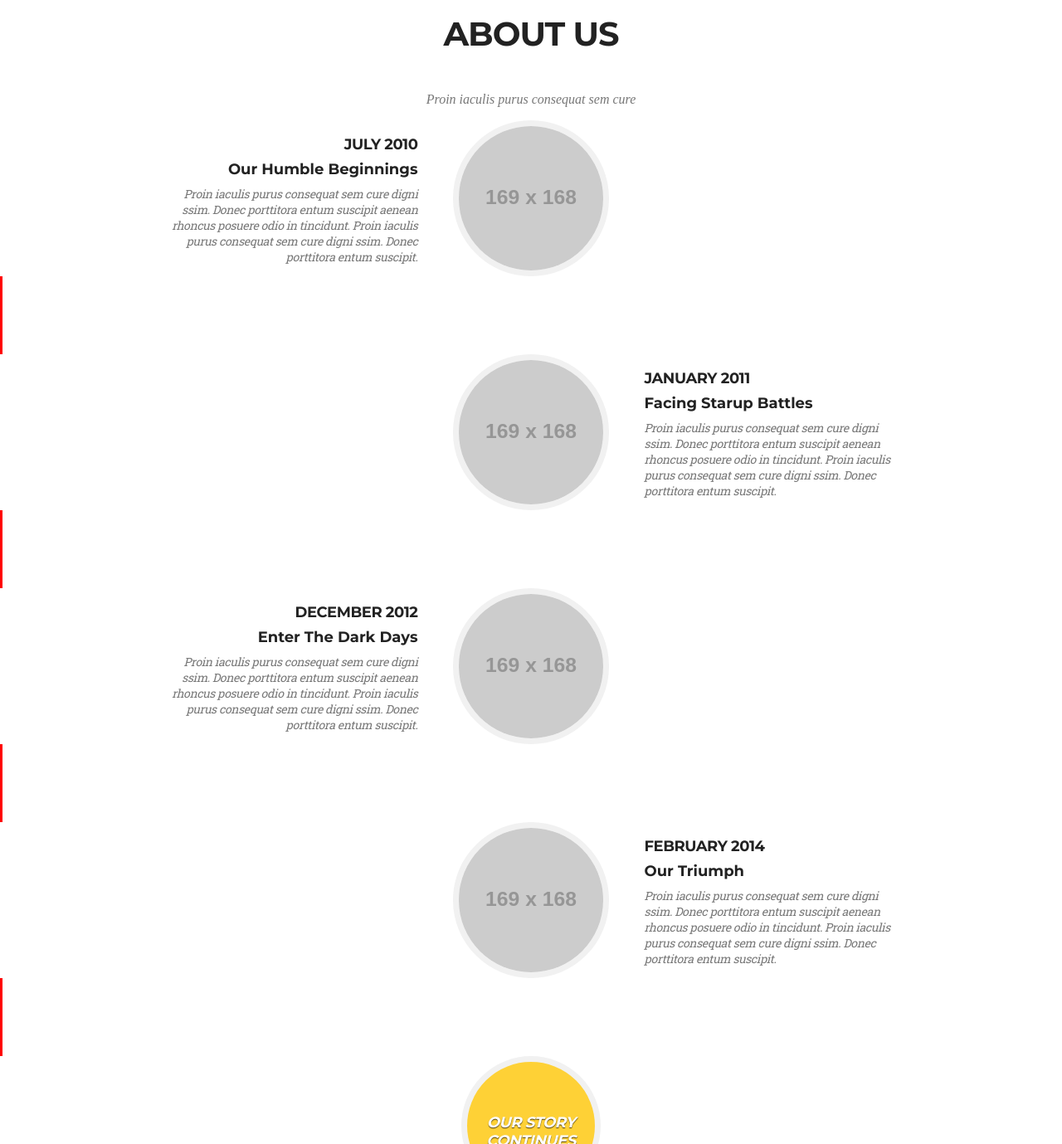
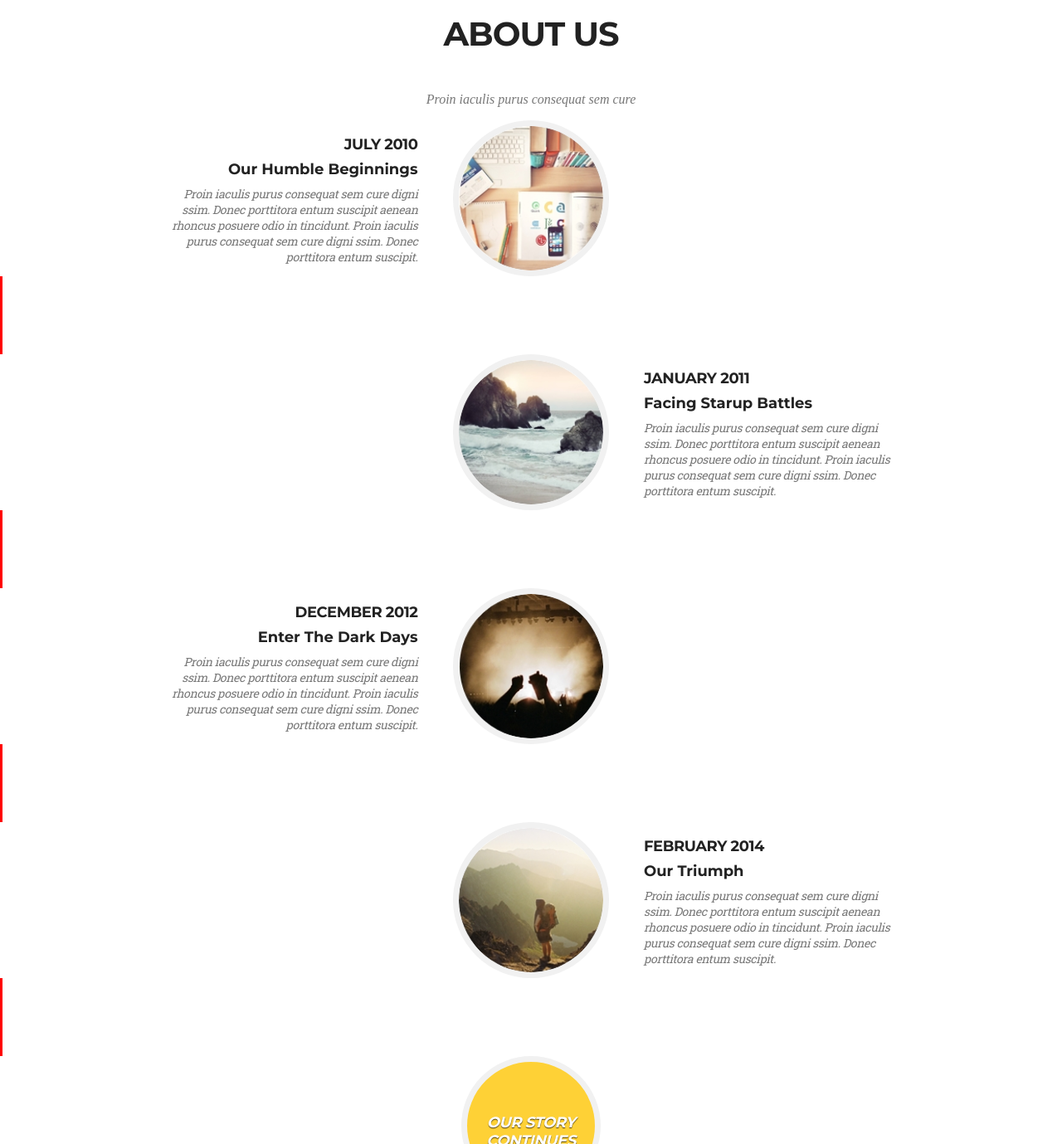
Before and after one commit to wyrwat/landin-page, a website: page index.html in a window 1280 px wide. Shown: the part 2736-4115 px from the top of the page at 83% size. Drawn offline with Linux system fonts and the light colour scheme; placeholder pictures from the web are drawn by us; a web font is replaced by a local one.

Commit message:
Add images to history html

```diff
--- a/index.html
+++ b/index.html
@@ -118,7 +118,7 @@
 				<p>Proin iaculis purus consequat sem cure digni ssim. Donec porttitora entum suscipit aenean rhoncus posuere odio in tincidunt. Proin iaculis purus consequat sem cure digni ssim. Donec porttitora entum suscipit.</p>
 			</div>
 			<div class="about-photo-container container">
-				<img class="about-photo" src="https://via.placeholder.com/169X168">
+				<img class="about-photo" src="images/i1.jpg">
 			</div>
 			<div class="history">
 			</div>
@@ -130,7 +130,7 @@
 			<div class="history">
 			</div>
 			<div class="about-photo-container container">
-				<img class="about-photo" src="https://via.placeholder.com/169X168">
+				<img class="about-photo"src="images/i2.jpg">
 			</div>
 			<div class="history-2">
 				<h3>january 2011</h3>
@@ -148,7 +148,7 @@
 				<p>Proin iaculis purus consequat sem cure digni ssim. Donec porttitora entum suscipit aenean rhoncus posuere odio in tincidunt. Proin iaculis purus consequat sem cure digni ssim. Donec porttitora entum suscipit.</p>
 			</div>
 			<div class="about-photo-container container">
-				<img class="about-photo" src="https://via.placeholder.com/169X168">
+				<img class="about-photo" src="images/i3.jpg">
 			</div>
 			<div class="history">
 			</div>
@@ -160,7 +160,7 @@
 			<div class="history">
 			</div>
 			<div class="about-photo-container container">
-				<img class="about-photo" src="https://via.placeholder.com/169X168">
+				<img class="about-photo" src="images/i4.jpg">
 			</div>
 			<div class="history-2">
 				<h3>february 2014</h3>
```
